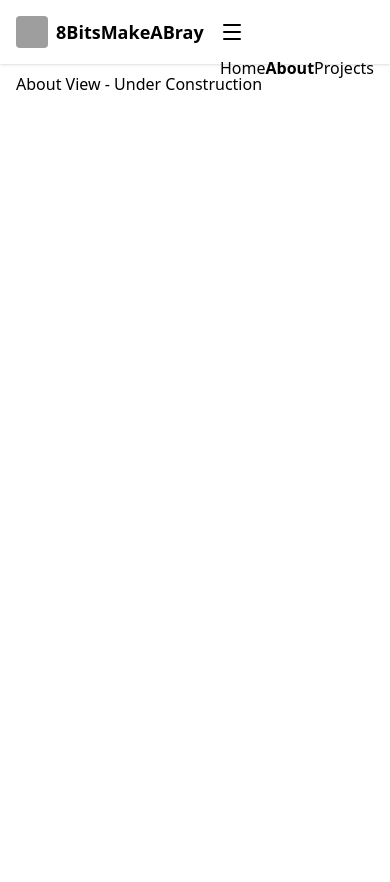
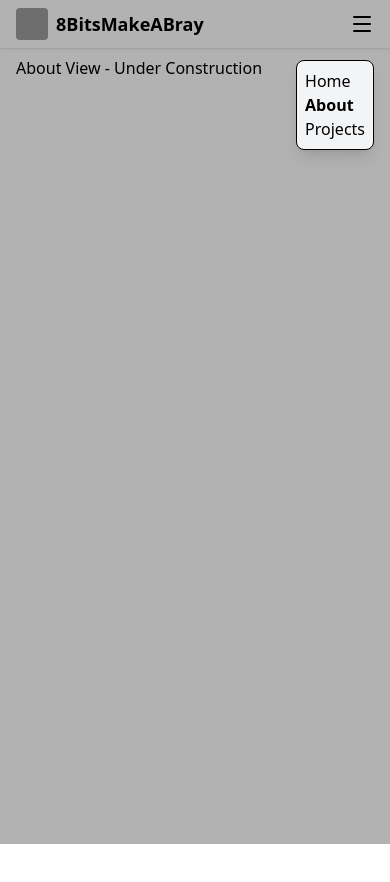
Before and after one commit to braybowler/8bitsmakeabray-v2, a Vue app: page /about in a window 390 px wide. Both pictures are taken after a click on the button 362 px from the left and 24 px from the top of the page. Shown: the top 882 px of the page. Built offline with nearby package versions, Linux system fonts and the light colour scheme; grey boxes are pictures that could not be loaded.

Commit message:
drop down manu on the navbar for different media sizes

```diff
--- a/src/components/TopNavBar.vue
+++ b/src/components/TopNavBar.vue
@@ -4,7 +4,7 @@ import { Menu } from 'lucide-vue-next'
 import { ref } from 'vue'
 import { useMediaQuery } from '@vueuse/core'
 
-const isMobile = useMediaQuery('(max-width: 767px)');
+const isMobile = useMediaQuery('(max-width: 767px)')
 const showDropDownMenu = ref(false)
 const toggleDropDownVisiblity = () => {
   showDropDownMenu.value = !showDropDownMenu.value
@@ -12,6 +12,11 @@ const toggleDropDownVisiblity = () => {
 </script>
 
 <template>
+  <div
+    v-if="showDropDownMenu"
+    class="fixed inset-0 bg-black opacity-30 z-5"
+    @click="toggleDropDownVisiblity"
+  ></div>
   <header
     class="flex flex-row justify-between bg-white xs:py-2 xs:px-4 sm:py-3 sm:px-6 w-full shadow-sm"
   >
@@ -24,10 +29,10 @@ const toggleDropDownVisiblity = () => {
       <h1 class="xs:text-lg sm:text-2xl font-bold text-black">8BitsMakeABray</h1>
     </section>
 
-    <div v-if=!isMobile id="rotating-titles" class="rotating-titles">
-        <span class="rotating-title">Entrepreneur</span>
-        <span class="rotating-title">Founder</span>
-        <span class="rotating-title">Full Stack Dev</span>
+    <div v-if="!isMobile" id="rotating-titles" class="rotating-titles">
+      <span class="rotating-title">Entrepreneur</span>
+      <span class="rotating-title">Founder</span>
+      <span class="rotating-title">Developer</span>
     </div>
 
     <section id="navigation">
@@ -54,12 +59,11 @@ const toggleDropDownVisiblity = () => {
         >
           <Menu class="w-6 h-6" />
         </button>
-        <div>
-          <nav v-if="showDropDownMenu">
-            <RouterLink id="home-link" to="/" class="hover:underline" activeClass="font-bold"
+          <nav v-if="showDropDownMenu" class="fixed xs:top-15 xs:right-4 bg-gray-100 flex flex-col text-black border border-black rounded-lg shadow-lg p-2 z-10">
+            <RouterLink id="home-link" to="/" class="hover:underline" activeClass="font-bold" @click="toggleDropDownVisiblity"
               >Home</RouterLink
             >
-            <RouterLink id="about-link" to="/about" class="hover:underline" activeClass="font-bold"
+            <RouterLink id="about-link" to="/about" class="hover:underline" activeClass="font-bold" @click="toggleDropDownVisiblity"
               >About</RouterLink
             >
             <RouterLink
@@ -67,10 +71,10 @@ const toggleDropDownVisiblity = () => {
               to="/projects"
               class="hover:underline"
               activeClass="font-bold"
+              @click="toggleDropDownVisiblity"
               >Projects</RouterLink
             >
           </nav>
-        </div>
       </section>
     </section>
   </header>
```
